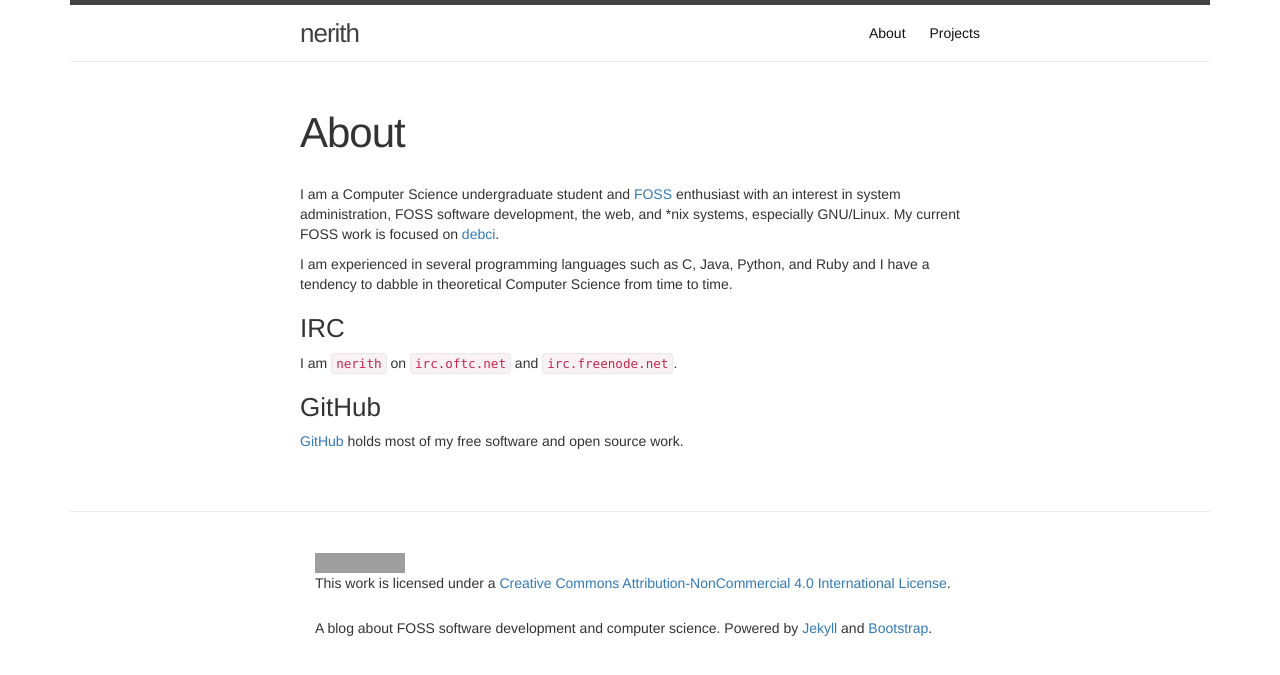
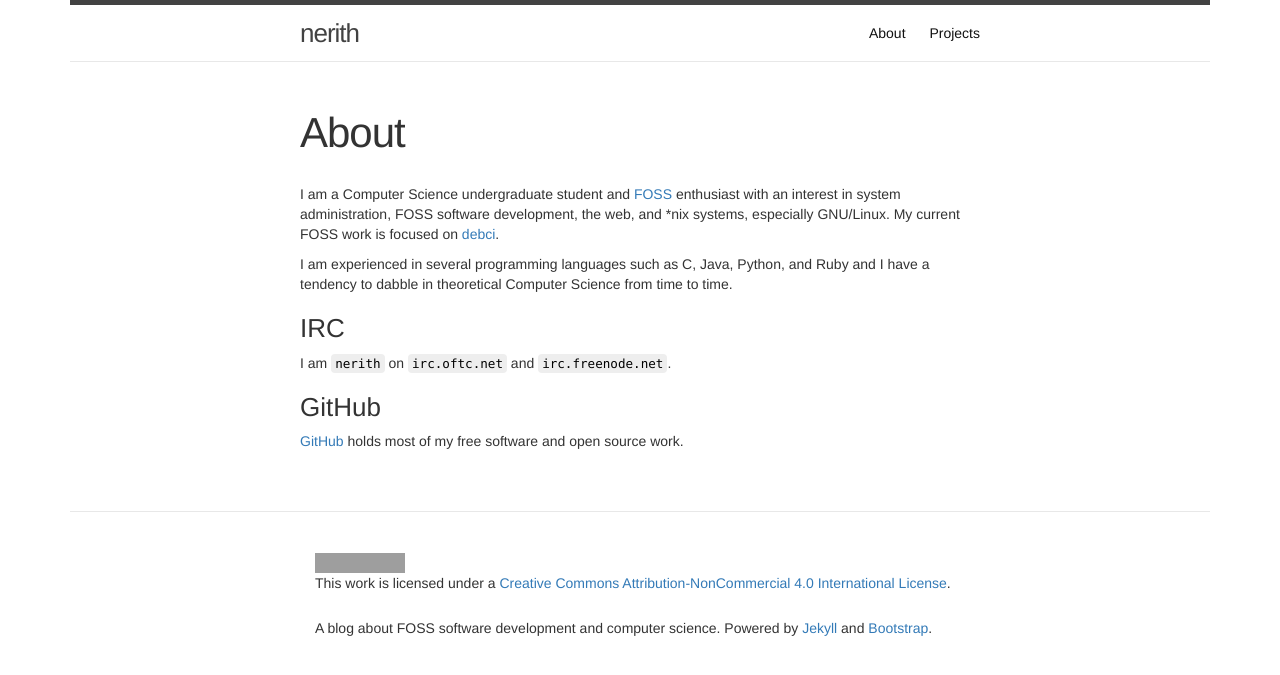
Before and after one commit to nerith/nerith.github.io, a Jekyll site: the page built from about.md, in a window 1280 px wide. Shown: the top 675 px of the page. Built offline with Jekyll 4.4.1, drawn with Linux system fonts in a browser that asks for light colours; grey boxes are pictures that could not be loaded.

Commit message:
_sass/_base.scss: Change the CSS for the code tag

```diff
--- a/_sass/_base.scss
+++ b/_sass/_base.scss
@@ -127,9 +127,13 @@
 pre,
 code {
     font-size: 15px;
-    border: 1px solid $grey-color-light;
     border-radius: 3px;
     background-color: #eef;
+}
+
+p > code {
+    color: black;
+    background-color: #eeeeee;
 }
 
 code {
```
